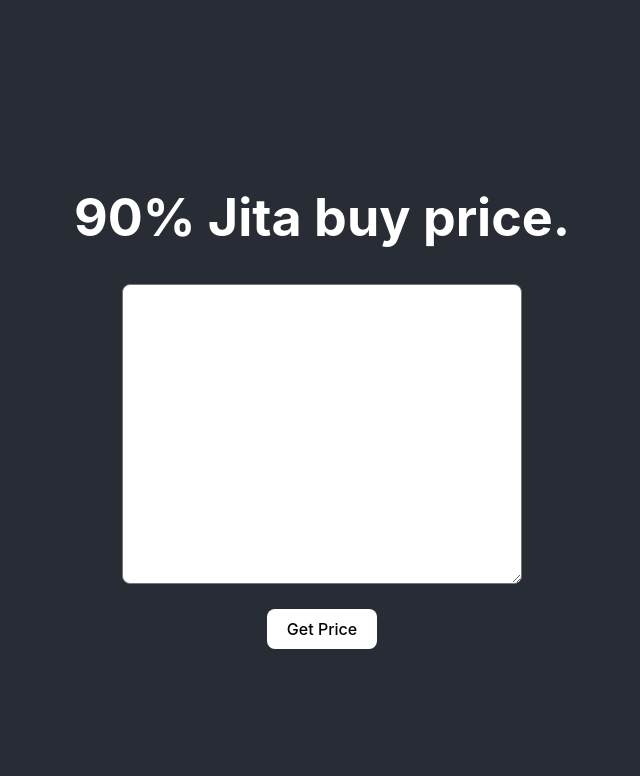
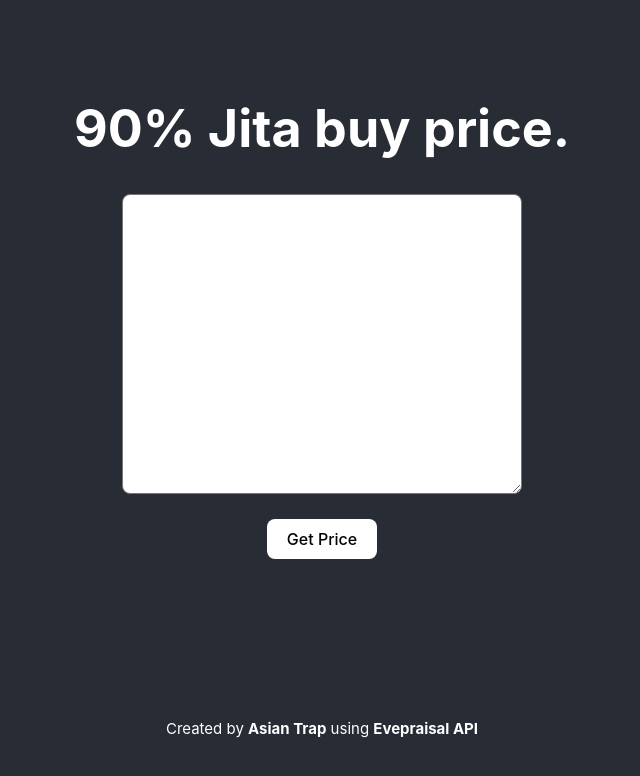
Before and after one commit to Jakub-Piskorz/jita90, a React (Create React App) app: page / in a window 1280 px wide. Shown: the top 776 px of the page, without its empty margins (318-958 px from the left). Built offline with nearby package versions, Linux system fonts and the light colour scheme.

Commit message:
feat: credits

```diff
--- a/src/App.css
+++ b/src/App.css
@@ -1,5 +1,15 @@
 * {
   box-sizing: border-box;
+}
+body {
+  background-color: #282c34;
+  min-height: 100vh;
+  display: flex;
+  flex-direction: column;
+  align-items: center;
+  justify-content: center;
+  font-size: calc(10px + 2vmin);
+  color: white;
 }
 .price {
   margin-top: 15px;
@@ -27,6 +37,8 @@
   height: 300px;
   width: 400px;
   padding: 20px;
+  max-width: 90%;
+  max-height: 50vh;
 }
 #request button {
   all: unset;
@@ -42,6 +54,19 @@
 }
 #request button:hover {
   background-color: #e1e1e1;
+}
+footer {
+  font-size: 15px;
+  margin-top: 20vh;
+}
+footer a {
+  all: unset;
+  font-weight: 700;
+  cursor: pointer;
+  transition: color 0.1s;
+}
+footer a:hover {
+  color: #e0c4ff;
 }
 
 /* ============ AUTO-GENERATED CSS BELOW ============ */
@@ -61,17 +86,6 @@
   }
 }
 
-.App-header {
-  background-color: #282c34;
-  min-height: 100vh;
-  display: flex;
-  flex-direction: column;
-  align-items: center;
-  justify-content: center;
-  font-size: calc(10px + 2vmin);
-  color: white;
-}
-
 .App-link {
   color: #61dafb;
 }
--- a/src/App.js
+++ b/src/App.js
@@ -62,7 +62,6 @@
 
   return (
     <div className="App">
-      <header className="App-header">
       <h1>90% Jita buy price.</h1>
       <form id="request">
         <textarea value={input} onChange={(e) => setInput(e.target.value)} />
@@ -80,12 +79,16 @@
         )}
         {error && (
           <div className="error">
-              Invalid text. Try writing: <strong>Veldspar 5</strong> and press
-              the button again.
+            Invalid text. Try writing: <strong>Veldspar 5</strong> and press the
+            button again.
           </div>
         )}
       </form>
-      </header>
+      <footer>
+        Created by{' '}
+        <a href="https://evewho.com/character/2113609274">Asian Trap</a> using{' '}
+        <a href="https://evepraisal.com/api-docs">Evepraisal API</a>
+      </footer>
     </div>
   );
 }
```
Lines whose indentation alone changed are shown as unchanged.
